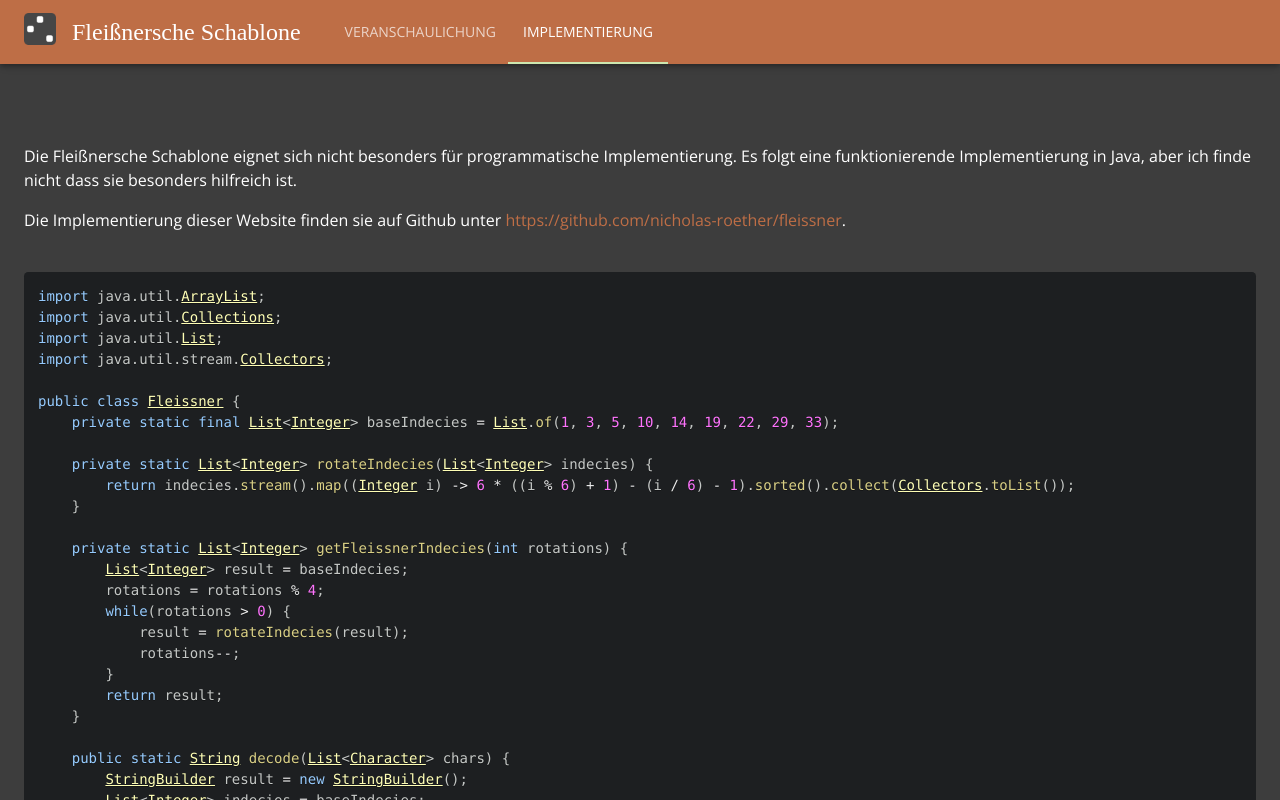
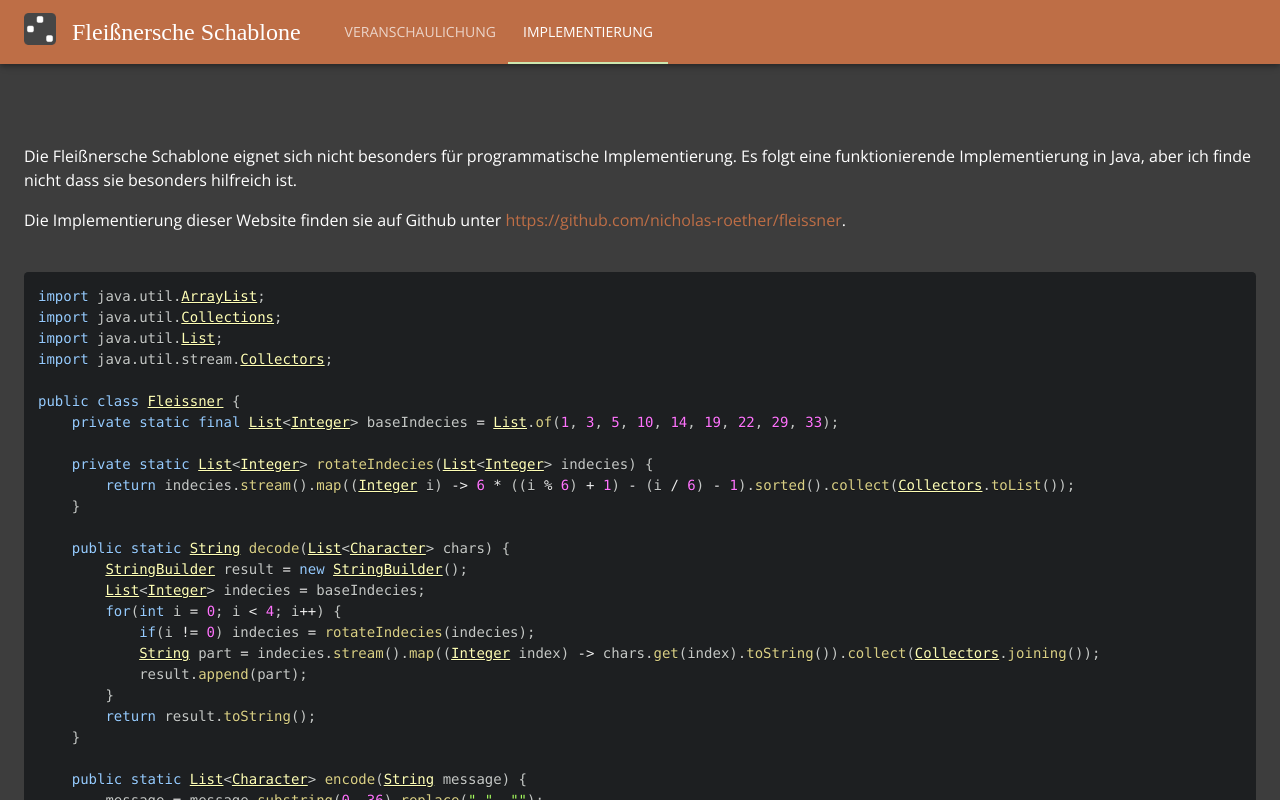
Before and after one commit to nicholas-roether/fleissner, a React (Create React App) app: page / in a window 1280 px wide. Both pictures are taken after a click on the tab "IMPLEMENTIERUNG". Shown: the top 800 px of the page. Built offline with nearby package versions, Linux system fonts and the light colour scheme; a web font is replaced by a local one.

Commit message:
Fix source code

```diff
--- a/src/pages/implementation/implementation.tsx
+++ b/src/pages/implementation/implementation.tsx
@@ -30,16 +30,6 @@ public class Fleissner {
         return indecies.stream().map((Integer i) -> 6 * ((i % 6) + 1) - (i / 6) - 1).sorted().collect(Collectors.toList());
     }
 
-    private static List<Integer> getFleissnerIndecies(int rotations) {
-        List<Integer> result = baseIndecies;
-        rotations = rotations % 4;
-        while(rotations > 0) {
-            result = rotateIndecies(result);
-            rotations--;
-        }
-        return result;
-    }
-
     public static String decode(List<Character> chars) {
         StringBuilder result = new StringBuilder();
         List<Integer> indecies = baseIndecies;
```
